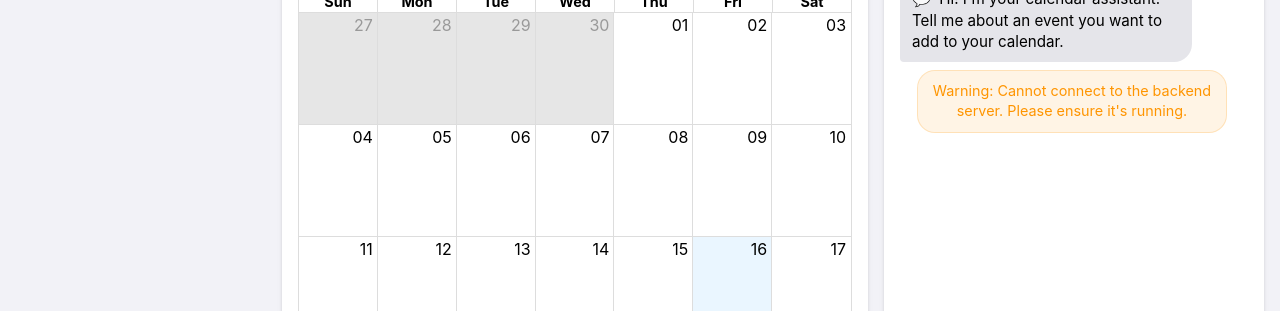
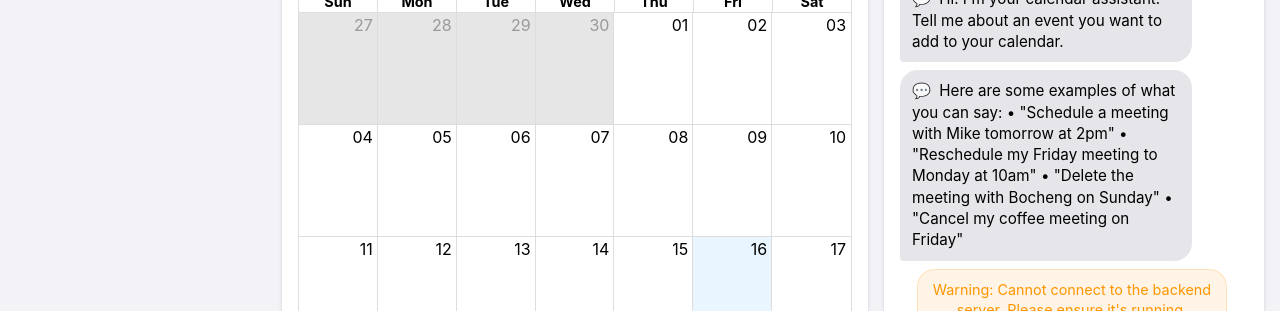
Before and after one commit to BochengYin/AI-Calendar, a React (Create React App) app in the folder frontend/: page / in a window 1280 px wide. Shown: the part 242-553 px from the top of the page. Built offline with nearby package versions, Linux system fonts and the light colour scheme; no server answers; a web font is replaced by a local one.

Commit message:
Add improved examples for event deletion

```diff
--- a/frontend/src/components/Chatbot.js
+++ b/frontend/src/components/Chatbot.js
@@ -14,7 +14,12 @@ export const Chatbot = ({ onEventAdded }) => {
   const [messages, setMessages] = useState([
     {
       id: 1,
-      text: 'Hi! I\'m your calendar assistant. Tell me about an event you want to add to your calendar.',
+      text: "Hi! I'm your calendar assistant. Tell me about an event you want to add to your calendar.",
+      sender: 'bot'
+    },
+    {
+      id: 2,
+      text: "Here are some examples of what you can say:\n• \"Schedule a meeting with Mike tomorrow at 2pm\"\n• \"Reschedule my Friday meeting to Monday at 10am\"\n• \"Delete the meeting with Bocheng on Sunday\"\n• \"Cancel my coffee meeting on Friday\"",
       sender: 'bot'
     }
   ]);
```
Also changed, not shown: 1 other file (tests, documents, lock files or other folders).
